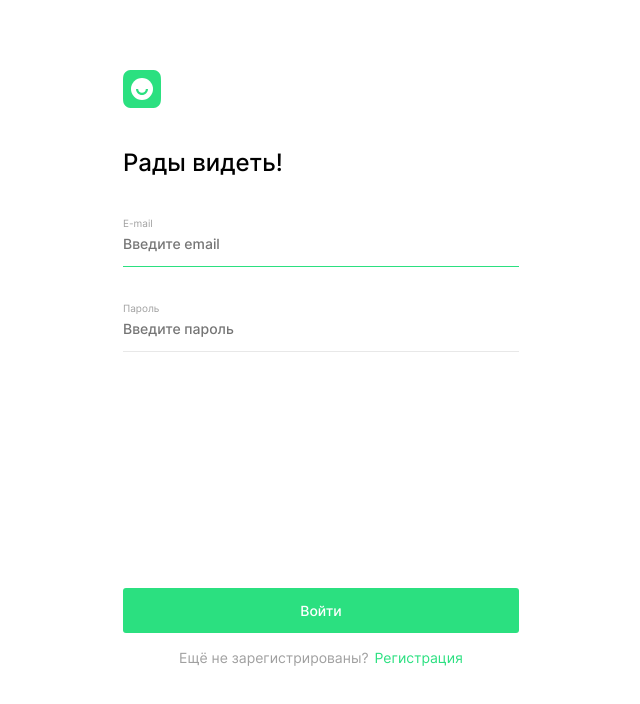
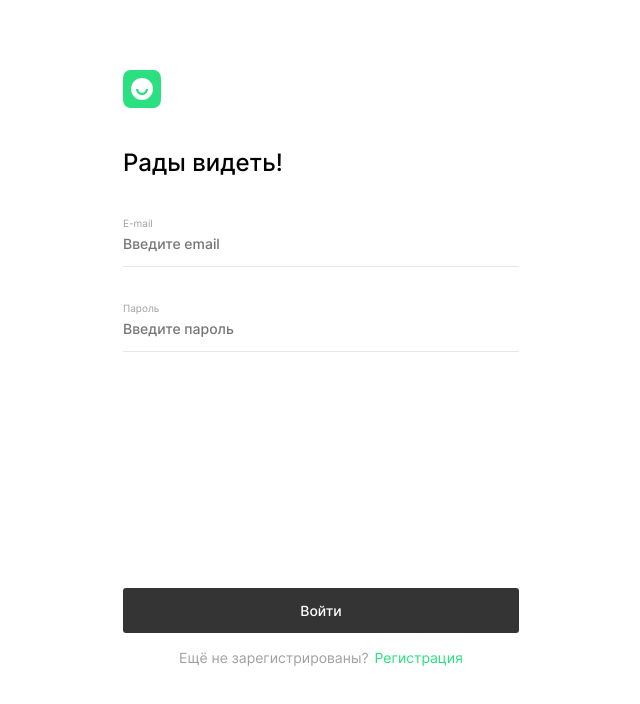
Before and after one commit to Genevy/movies-explorer-frontend, a React (Create React App) app: page /signin in a window 1280 px wide. Shown: the top 704 px of the page, without its empty margins (319-959 px from the left). Built offline with nearby package versions, Linux system fonts and the light colour scheme.

Commit message:
Updated file

```diff
--- a/src/components/App/App.js
+++ b/src/components/App/App.js
@@ -18,6 +18,7 @@ import { MOVIES_URL, getAllMovies } from '../../utils/MoviesApi';
 import useValidation from '../../customHooks/useValidation';
 import initValidState from '../../utils/initValidState';
 import PreloaderPage from '../PreloaderPage/PreloaderPage';
+import { SHORT_MOVIES_LENGTH } from '../../utils/moviesParams';
 
 function App() {
   const navigate = useNavigate(); // хук навигации
@@ -128,7 +129,7 @@ function App() {
   useEffect(resetuserMoviesSearch, [isLoggedIn, pathname])
 
   const filterMovies = (sortPhrase, isShort, moviesArray) => {
-    const shortFilteredArray = moviesArray.filter((movie) => isShort ? movie.duration <= 40 : !isShort);
+    const shortFilteredArray = moviesArray.filter((movie) => isShort ? movie.duration <= SHORT_MOVIES_LENGTH : !isShort);
     return shortFilteredArray.filter((movie) => movie.nameEN.toLowerCase().includes(sortPhrase.toLowerCase())
     || movie.nameRU.toLowerCase().includes(sortPhrase.toLowerCase()));
   };
@@ -172,7 +173,7 @@ function App() {
 
   useEffect(() => {
     if (!isLoggedIn) return;
-    // if (allMovies.length === 0 && !moviesFormValue.search.value) return setSearchMoviesText('Введите поисковый запрос');
+    if (allMovies.length === 0 && !moviesFormValue.search.value) return setSearchMoviesText('Введите поисковый запрос');
     // if (!moviesFormValue.search.value) return setSearchMoviesText('Введите поисковый запрос');
     // if (moviesFormValue.search.value) setSearchMoviesText('Осуществите поиск');
     // if (allMovies.length > 0 && !isFirstSearch && moviesFormValue.search.value) {
--- a/src/components/Common/СommonСomponent.css
+++ b/src/components/Common/СommonСomponent.css
@@ -7,3 +7,8 @@
   opacity: 0.8;
   cursor: pointer;
 }
+
+.hover-button:disabled {
+  opacity: 1;
+  cursor: initial;
+}
--- a/src/components/Footer/Footer.js
+++ b/src/components/Footer/Footer.js
@@ -4,7 +4,7 @@ import './Footer.css';
 function Footer() {
   const currentYear = new Date().getFullYear();
   const { pathname } = useLocation();
-  if ( pathname === '/signup' || pathname === '/signin') {
+  if ( pathname === '/signup' || pathname === '/signin' || pathname === '/profile') {
     return (<></>)
   };
   return (
--- a/src/components/Movies/Movies.js
+++ b/src/components/Movies/Movies.js
@@ -3,7 +3,7 @@ import useWidth from '../../customHooks/useWidth';
 import './Movies.css'
 import SearchForm from '../SearchForm/SearchForm';
 import MoviesCardList from '../MoviesCardList/MoviesCardList';
-import PAGINATION_CONFIG from '../../utils/paginationConfig';
+import { PAGINATION_CONFIG } from '../../utils/moviesParams';
 
 function Movies({ movies, isLoading, findedMovies, onSave, checkIsLiked, onDelete, searchMessage, ...props }) {
   const [ sliceNumber, setSliceNumber ] = useState(0); // отображаемое количество фильмов
--- a/src/components/Profile/Profile.js
+++ b/src/components/Profile/Profile.js
@@ -18,13 +18,6 @@ function Profile({ onSubmit, onLogout }) {
   const isValidInput = formValues.name.isValid() && formValues.email.isValid();
   const isNotEditedUserData = formValues.name.value === currentUser.name && formValues.email.value === currentUser.email;
   const toggleSubmit = isNotEditedUserData || !isValidInput || isFetching;
-  console.log(isNotEditedUserData, 'isEditedUserData');
-  console.log(isFetching, 'isFetching');
-  console.log(toggleSubmit, 'toggleSubmit');
-  console.log(formValues.name.isValid(), formValues.email.isValid());
-
-
-
 
   const handleSubmit = (event) => {
     setIsFetching(true);
@@ -60,8 +53,8 @@ function Profile({ onSubmit, onLogout }) {
     setServerErrorMessage('');
   };
   useEffect(() => resetForm({
-    name: { ...initValidState, value: currentUser.name, isDirty: true },
-    email: { ...initValidState, value: currentUser.email, isDirty: true },
+    name: { ...initValidState, value: currentUser.name, isDirty: true, isValid: () => true },
+    email: { ...initValidState, value: currentUser.email, isDirty: true, isValid: () => true },
   }), [currentUser]);
   return (
     <main className='profile'>
--- a/src/components/ProtectedRoute/ProtectedRoute.jsx
+++ b/src/components/ProtectedRoute/ProtectedRoute.jsx
@@ -2,7 +2,7 @@ import { Navigate } from "react-router-dom";
 
 function ProtectedRoute ({ element: Component, ...props}) {
 	return (
-		props.isLoggedIn ? <Component { ...props } /> : <Navigate to='/signin' replace />
+		props.isLoggedIn ? <Component { ...props } /> : <Navigate to='/' replace />
 	)
 }
 
--- a/src/utils/initValidState.js
+++ b/src/utils/initValidState.js
@@ -4,7 +4,7 @@ const initValidState = {
 	isValidValue: true,
 	isEmpty: true,
 	isDirty: false,
-	isValid: () => true,
+	isValid: () => false,
 }
 
 export default initValidState;
--- a/src/utils/paginationConfig.js
+++ b/src/utils/moviesParams.js
@@ -13,4 +13,6 @@ const PAGINATION_CONFIG = {
 	},
 }
 
-export default PAGINATION_CONFIG;
+const SHORT_MOVIES_LENGTH = 40;
+
+export { PAGINATION_CONFIG, SHORT_MOVIES_LENGTH };
```
